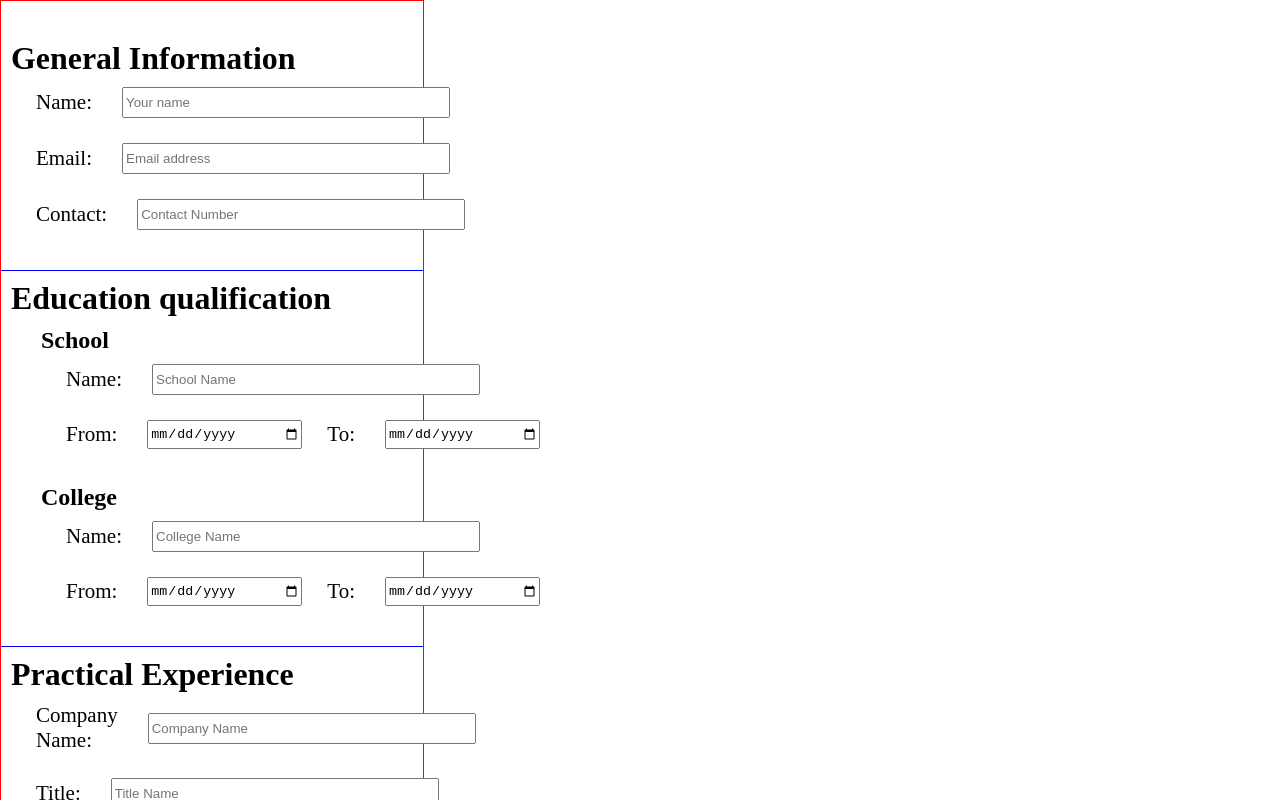
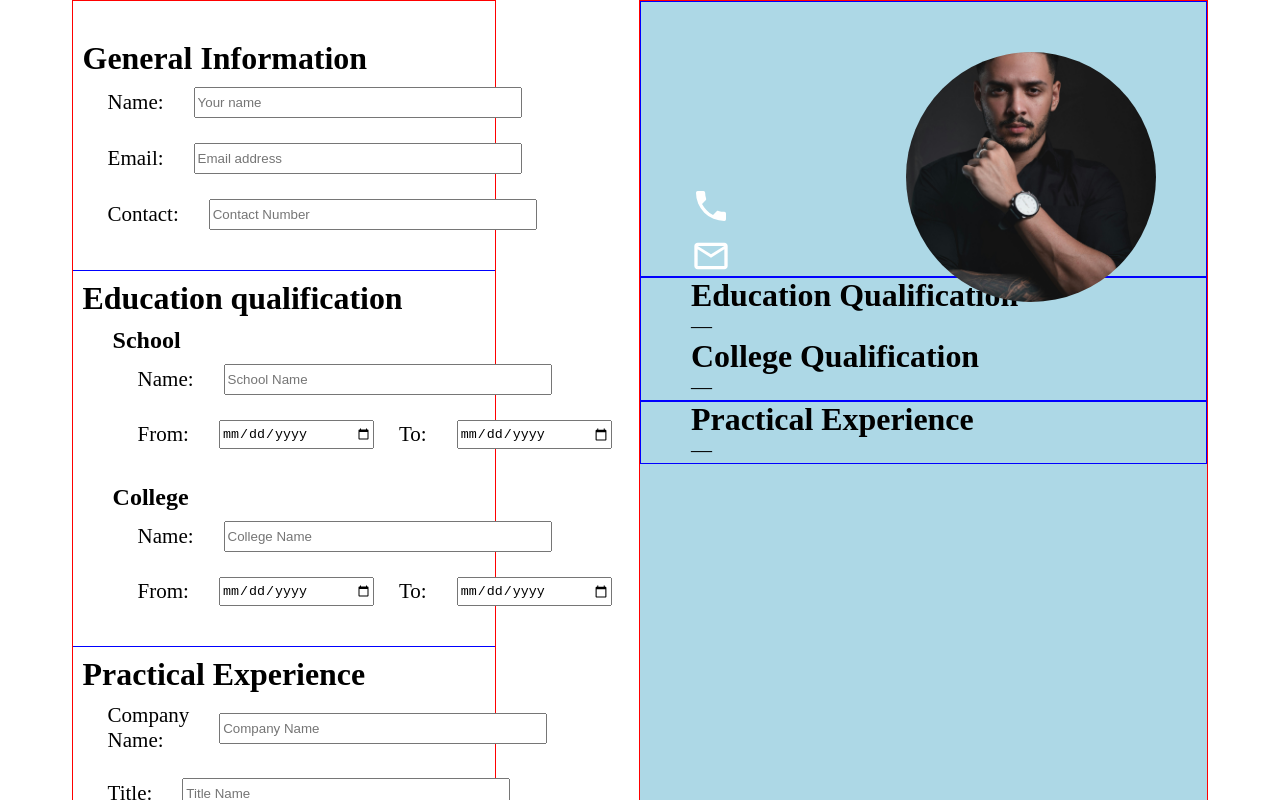
Before and after one commit to tauqirkhan/cv-app, a React (Vite) app: page / in a window 1280 px wide. Shown: the top 800 px of the page. Built offline with nearby package versions, Linux system fonts and the light colour scheme.

Commit message:
feat: add design for GeneralInfo section

```diff
--- a/src/components/GeneralInfo.jsx
+++ b/src/components/GeneralInfo.jsx
@@ -4,10 +4,13 @@
       <img
         src="/portrait.jpg"
         alt={fullName}
-        style={{ width: "200px", height: "200px", objectFit: "contain" }}
+        style={{ width: "250px", height: "250px", objectFit: "cover" }}
       />
+      <div>
         <h1>{fullName}</h1>
         <h2>{companyTitle}</h2>
+      </div>
+      <div className="reach">
         <div className="phoneNo">
           <svg
             xmlns="http://www.w3.org/2000/svg"
@@ -38,6 +41,7 @@
           </svg>
           <p>{email}</p>
         </div>
+      </div>
     </section>
   );
 };
--- a/src/index.css
+++ b/src/index.css
@@ -93,9 +93,19 @@
   font-size: 21px;
 }
 
+#root {
+  display: flex;
+  justify-content: space-around;
+}
+
+#root > * {
+  border: 1px solid red;
+}
+
+/* .leftSide */
+
 .leftSide {
   max-width: 33vw;
-  border: 1px solid red;
 }
 
 .leftSide > * {
@@ -173,3 +183,60 @@
 .section2 > :nth-child(3) {
   margin-top: 25px;
 }
+
+.rightSide {
+  width: 70.92vh;
+  height: 100vh;
+  display: grid;
+  display: flex;
+  flex-direction: column;
+  background-color: lightblue;
+}
+
+.rightSide > * {
+  border: 1px solid blue;
+}
+
+.rightSide > * {
+  padding-right: 50px;
+  padding-left: 50px;
+}
+
+.GeneralInfo img {
+  position: absolute;
+  right: 0%;
+  margin-right: 50px;
+  border-radius: 50%;
+}
+
+.GeneralInfo {
+  position: relative;
+  padding-top: 50px;
+  min-height: 28vh;
+  display: flex;
+  flex-direction: column;
+  justify-content: space-between;
+}
+
+.phoneNo,
+.email {
+  display: flex;
+  align-items: center;
+  gap: 20px;
+}
+
+.GeneralInfo h1 {
+  font-size: 2.48em;
+}
+
+.GeneralInfo h2 {
+  padding-top: 10px;
+  padding-left: 30px;
+  font-size: 1.33em;
+}
+
+.reach {
+  display: flex;
+  flex-direction: column;
+  gap: 10px;
+}
```
Lines whose indentation alone changed are shown as unchanged.
